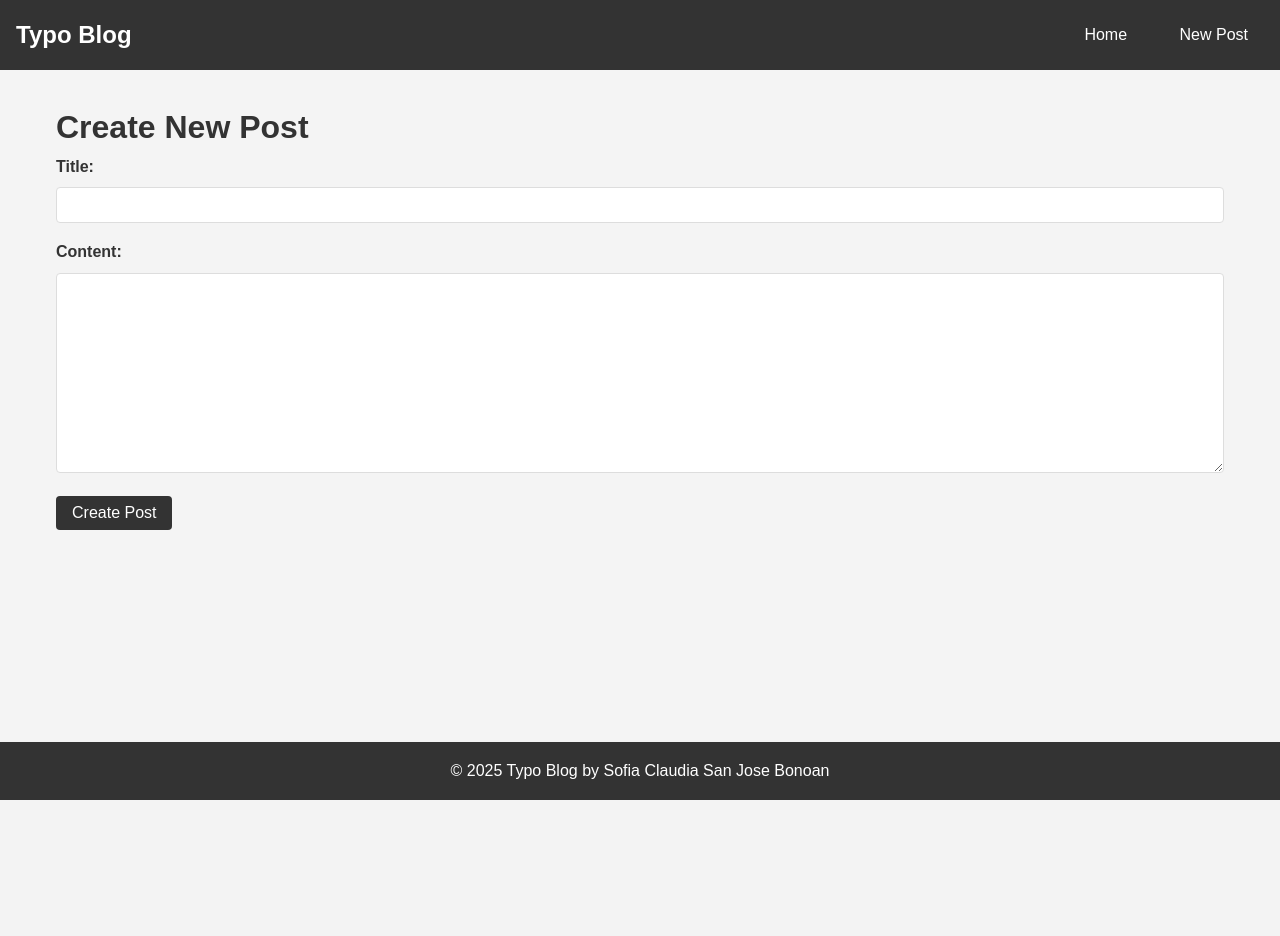
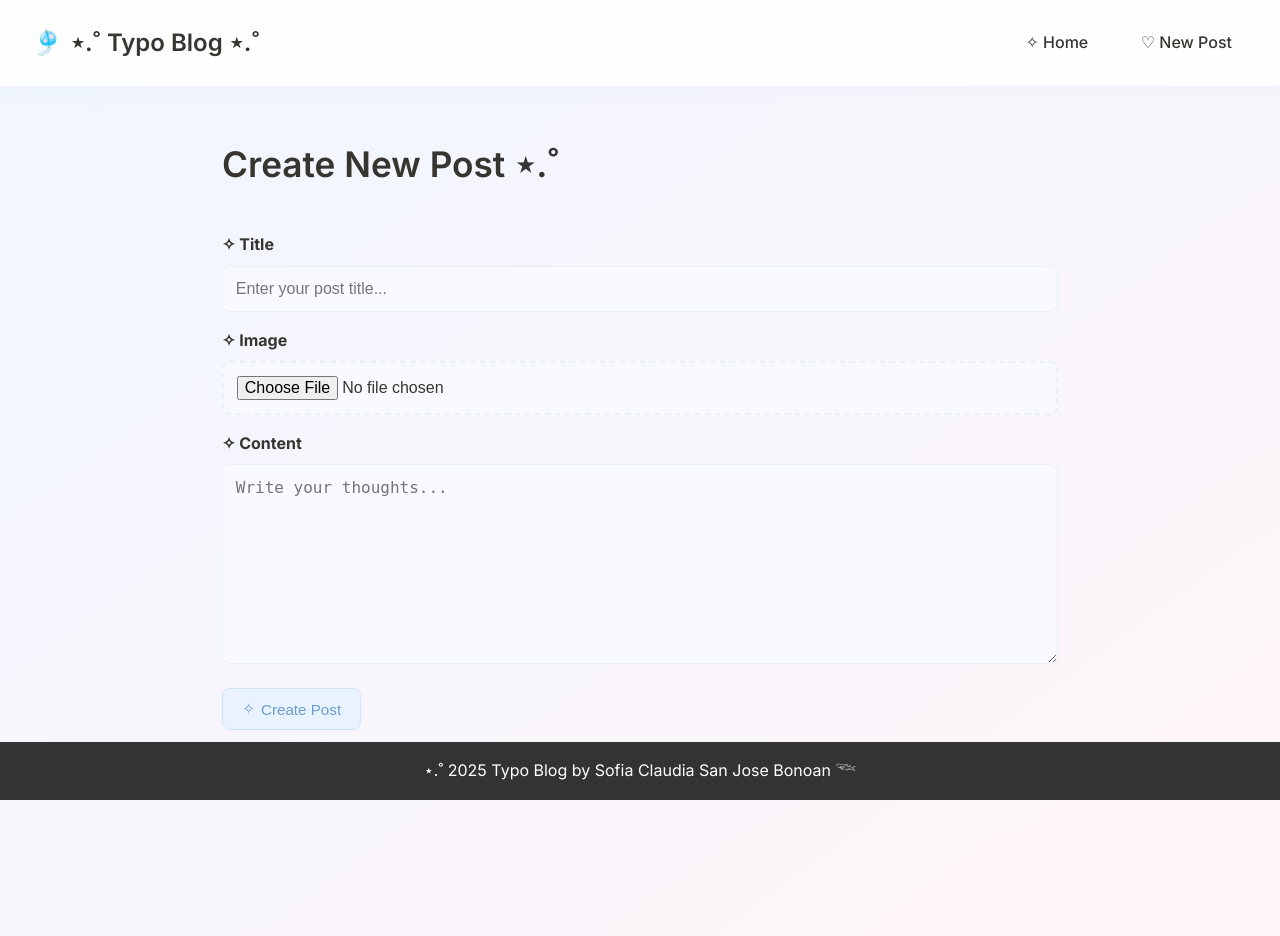
Before and after one commit to sofiasanjose/typo-blog-app, a Flask app: page /posts/new in a window 1280 px wide. Before the commit the page ends 800 px from the top, so only its background shows below. Run offline with Flask 3, Linux system fonts and the light colour scheme.

Commit message:
✨ Added aesthetic improvements: - Implemented beautiful Notion-like design - Added image upload functionality - Soft color scheme with pastels and gradients - Card-style post layout - Improved button styling with soft colors - Fixed navbar spacing issues - Added hover effects and animations

```diff
--- /dev/null
+++ b/requirements.txt
@@ -0,0 +1 @@
+flask
--- a/typo/app.py
+++ b/typo/app.py
@@ -1,27 +1,36 @@
-from flask import Flask, jsonify, request, render_template, redirect, url_for
+from flask import Flask, jsonify, request, render_template, redirect, url_for, send_from_directory
 from datetime import datetime
+from werkzeug.utils import secure_filename
 import json
 import os
 
 app = Flask(__name__)
+app.config['UPLOAD_FOLDER'] = os.path.join(os.path.dirname(__file__), 'static/uploads')
+app.config['MAX_CONTENT_LENGTH'] = 16 * 1024 * 1024  # 16MB max file size
+ALLOWED_EXTENSIONS = {'png', 'jpg', 'jpeg', 'gif'}
 
 # File path for JSON storage
 POSTS_FILE = os.path.join(os.path.dirname(__file__), 'posts.json')
 
 # Data model for a blog post
+def allowed_file(filename):
+    return '.' in filename and filename.rsplit('.', 1)[1].lower() in ALLOWED_EXTENSIONS
+
 class BlogPost:
-    def __init__(self, title, content, id=None, created_at=None):
+    def __init__(self, title, content, id=None, created_at=None, image_path=None):
         self.id = id if id else str(datetime.now().timestamp())
         self.title = title
         self.content = content
         self.created_at = created_at if created_at else datetime.now().isoformat()
+        self.image_path = image_path
 
     def to_dict(self):
         return {
             'id': self.id,
             'title': self.title,
             'content': self.content,
-            'created_at': self.created_at
+            'created_at': self.created_at,
+            'image_path': self.image_path
         }
 
     @classmethod
@@ -114,7 +123,7 @@ def update_post(post_id):
     return jsonify(post.to_dict())
 
 @app.route('/api/posts/<post_id>', methods=['DELETE'])
-def delete_post(post_id):
+def delete_post_api(post_id):
     # Find the post with the given ID
     post = next((post for post in posts if post.id == post_id), None)
     if post is None:
@@ -129,6 +138,22 @@ def delete_post(post_id):
     # Return success message
     return jsonify({'message': 'Post deleted successfully'}), 200
 
+@app.route('/posts/<post_id>/delete', methods=['POST'])
+def delete_post(post_id):
+    # Find the post with the given ID
+    post = next((post for post in posts if post.id == post_id), None)
+    if post is None:
+        return "Post not found!", 404
+
+    # Remove the post from the list
+    posts.remove(post)
+
+    # Save to JSON file
+    save_posts(posts)
+
+    # Redirect back to home page
+    return redirect(url_for('home'))
+
 # Frontend routes
 @app.route('/posts/new', methods=['GET'])
 def create_post_page():
@@ -142,7 +167,17 @@ def create_post_submit():
     if not title or not content:
         return "Title and content are required!", 400
 
-    new_post = BlogPost(title, content)
+    image_path = None
+    if 'image' in request.files:
+        file = request.files['image']
+        if file and allowed_file(file.filename):
+            filename = secure_filename(file.filename)
+            timestamp = datetime.now().strftime('%Y%m%d-%H%M%S')
+            filename = f"{timestamp}-{filename}"
+            file.save(os.path.join(app.config['UPLOAD_FOLDER'], filename))
+            image_path = f"uploads/{filename}"
+
+    new_post = BlogPost(title, content, image_path=image_path)
     posts.append(new_post)
     save_posts(posts)
 
--- a/typo/posts.json
+++ b/typo/posts.json
@@ -1,10 +1,4 @@
 [
-  {
-    "id": "1758471455.893592",
-    "title": "Test Title",
-    "content": "Test Content",
-    "created_at": "2025-09-21T18:17:35.893606"
-  },
   {
     "id": "1758471460.739779",
     "title": "Test Title",
--- a/typo/static/css/style.css
+++ b/typo/static/css/style.css
@@ -1,3 +1,6 @@
+/* Import Google Fonts */
+@import url('https://fonts.googleapis.com/css2?family=Inter:wght@300;400;500;600;700&display=swap');
+
 /* Reset and base styles */
 * {
     margin: 0;
@@ -6,62 +9,123 @@
 }
 
 body {
-    font-family: 'Arial', sans-serif;
+    font-family: 'Inter', sans-serif;
     line-height: 1.6;
-    background-color: #f4f4f4;
-    color: #333;
+    background: linear-gradient(to bottom right, #f0f6ff, #fff5f9);
+    color: #37352f;
+    min-height: 100vh;
 }
 
 /* Navigation */
 .navbar {
-    background-color: #333;
-    color: white;
-    padding: 1rem;
+    background-color: rgba(255, 255, 255, 0.9);
+    backdrop-filter: blur(10px);
+    padding: 1.5rem 2rem;
     display: flex;
     justify-content: space-between;
     align-items: center;
+    border-bottom: 1px solid rgba(230, 240, 255, 0.5);
+    position: fixed;
+    top: 0;
+    left: 0;
+    right: 0;
+    width: 100%;
+    z-index: 1000;
+    box-shadow: 0 2px 20px rgba(176, 190, 197, 0.1);
 }
 
 .nav-brand a {
-    color: white;
+    color: #37352f;
     font-size: 1.5rem;
     text-decoration: none;
-    font-weight: bold;
+    font-weight: 600;
+    display: flex;
+    align-items: center;
+    gap: 8px;
+}
+
+.nav-brand a:before {
+    content: "🎐";
 }
 
 .nav-links a {
-    color: white;
+    color: #37352f;
     text-decoration: none;
     padding: 0.5rem 1rem;
     margin-left: 1rem;
-    border-radius: 4px;
-    transition: background-color 0.3s;
+    border-radius: 6px;
+    transition: all 0.3s ease;
+    font-weight: 500;
 }
 
 .nav-links a:hover {
-    background-color: #555;
+    background-color: #f0efed;
 }
 
 /* Container */
 .container {
-    max-width: 1200px;
-    margin: 2rem auto;
-    padding: 0 1rem;
+    max-width: 900px;
+    margin: 8.5rem auto 4rem;
+    padding: 0 2rem;
+}
+
+.page-title {
+    font-size: 2.2rem;
+    margin-bottom: 2.5rem;
+    font-weight: 600;
+    display: flex;
+    align-items: center;
+    gap: 12px;
+    color: #37352f;
 }
 
 /* Posts */
 .post {
     background: white;
-    border-radius: 8px;
-    padding: 1.5rem;
-    margin-bottom: 1.5rem;
-    box-shadow: 0 2px 4px rgba(0,0,0,0.1);
+    border-radius: 16px;
+    padding: 2rem;
+    margin-bottom: 2rem;
+    box-shadow: 0 4px 20px rgba(176, 190, 197, 0.1);
+    transition: all 0.3s ease;
+    border: 1px solid #e8f0f8;
+    display: grid;
+    grid-template-columns: 1fr;
+    gap: 1.5rem;
+    overflow: hidden;
+}
+
+.post:hover {
+    transform: translateY(-2px);
+    box-shadow: 0 6px 24px rgba(176, 190, 197, 0.2);
+    border-color: #d8e8f7;
 }
 
 .post-title {
-    font-size: 1.8rem;
-    color: #333;
+    font-size: 1.5rem;
+    color: #37352f;
     margin-bottom: 0.5rem;
+    font-weight: 600;
+    display: flex;
+    align-items: center;
+    gap: 8px;
+}
+
+.post-image {
+    width: 100%;
+    border-radius: 12px;
+    overflow: hidden;
+    margin-bottom: 1rem;
+}
+
+.post-image img {
+    width: 100%;
+    height: 200px;
+    object-fit: cover;
+    transition: transform 0.3s ease;
+}
+
+.post:hover .post-image img {
+    transform: scale(1.02);
 }
 
 .post-meta {
@@ -86,12 +150,25 @@ label {
 }
 
 input[type="text"],
-textarea {
+textarea,
+.file-input {
     width: 100%;
-    padding: 0.5rem;
-    border: 1px solid #ddd;
-    border-radius: 4px;
+    padding: 0.8rem;
+    border: 1px solid #e8f0f8;
+    border-radius: 8px;
     font-size: 1rem;
+    background: #f8faff;
+    transition: all 0.3s ease;
+}
+
+.file-input {
+    border: 2px dashed #e8f0f8;
+    cursor: pointer;
+}
+
+.file-input:hover {
+    border-color: #d1e3f9;
+    background: #f0f6ff;
 }
 
 textarea {
@@ -100,32 +177,51 @@ textarea {
 
 /* Buttons */
 .btn {
-    display: inline-block;
-    padding: 0.5rem 1rem;
+    display: inline-flex;
+    align-items: center;
+    gap: 6px;
+    padding: 0.7rem 1.2rem;
     border: none;
-    border-radius: 4px;
+    border-radius: 8px;
     cursor: pointer;
     text-decoration: none;
-    font-size: 1rem;
-    transition: background-color 0.3s;
+    font-size: 0.95rem;
+    font-weight: 500;
+    transition: all 0.3s ease;
+    min-width: 120px;
+    justify-content: center;
 }
 
 .btn-primary {
-    background-color: #333;
-    color: white;
+    background-color: #e8f3ff;
+    color: #6e9cd2;
+    border: 1px solid #d1e3f9;
 }
 
 .btn-primary:hover {
-    background-color: #555;
+    background-color: #d1e3f9;
+    transform: translateY(-1px);
+}
+
+.btn-primary:before {
+    content: "✧";
+    color: #6e9cd2;
 }
 
 .btn-danger {
-    background-color: #dc3545;
-    color: white;
+    background-color: #fff0f3;
+    color: #e4a0ab;
+    border: 1px solid #fde2e8;
 }
 
 .btn-danger:hover {
-    background-color: #c82333;
+    background-color: #fde2e8;
+    transform: translateY(-1px);
+}
+
+.btn-danger:before {
+    content: "✧";
+    color: #e4a0ab;
 }
 
 /* Footer */
--- a/typo/templates/base.html
+++ b/typo/templates/base.html
@@ -3,17 +3,18 @@
 <head>
     <meta charset="UTF-8">
     <meta name="viewport" content="width=device-width, initial-scale=1.0">
-    <title>{% block title %}Typo Blog{% endblock %}</title>
+    <title>{% block title %}✧ Typo Blog{% endblock %}</title>
     <link rel="stylesheet" href="{{ url_for('static', filename='css/style.css') }}">
+    <link href="https://fonts.googleapis.com/css2?family=Inter:wght@300;400;500;600;700&display=swap" rel="stylesheet">
 </head>
 <body>
     <nav class="navbar">
         <div class="nav-brand">
-            <a href="{{ url_for('home') }}">Typo Blog</a>
+            <a href="{{ url_for('home') }}">⋆.˚ Typo Blog ⋆.˚</a>
         </div>
         <div class="nav-links">
-            <a href="{{ url_for('home') }}">Home</a>
-            <a href="{{ url_for('create_post_page') }}">New Post</a>
+            <a href="{{ url_for('home') }}">✧ Home</a>
+            <a href="{{ url_for('create_post_page') }}">♡ New Post</a>
         </div>
     </nav>
 
@@ -23,7 +24,7 @@
     </main>
 
     <footer>
-        <p>&copy; 2025 Typo Blog by Sofia Claudia San Jose Bonoan</p>
+        <p>⋆.˚ 2025 Typo Blog by Sofia Claudia San Jose Bonoan 𓆝</p>
     </footer>
 </body>
 </html>
--- a/typo/templates/create.html
+++ b/typo/templates/create.html
@@ -1,18 +1,24 @@
 {% extends "base.html" %}
 
-{% block title %}Create New Post - Typo Blog{% endblock %}
+{% block title %}✧ Create New Post - Typo Blog{% endblock %}
 
 {% block content %}
-    <h1>Create New Post</h1>
-    <form action="{{ url_for('create_post_submit') }}" method="POST">
+    <h1 class="page-title">Create New Post ⋆.˚</h1>
+    <div class="form-container">
+        <form action="{{ url_for('create_post_submit') }}" method="POST" enctype="multipart/form-data">
             <div class="form-group">
-            <label for="title">Title:</label>
-            <input type="text" id="title" name="title" required>
+                <label for="title">✧ Title</label>
+                <input type="text" id="title" name="title" required placeholder="Enter your post title...">
             </div>
             <div class="form-group">
-            <label for="content">Content:</label>
-            <textarea id="content" name="content" required></textarea>
+                <label for="image">✧ Image</label>
+                <input type="file" id="image" name="image" accept="image/*" class="file-input">
+            </div>
+            <div class="form-group">
+                <label for="content">✧ Content</label>
+                <textarea id="content" name="content" required placeholder="Write your thoughts..."></textarea>
             </div>
             <button type="submit" class="btn btn-primary">Create Post</button>
         </form>
+    </div>
 {% endblock %}
```
Also changed, not shown: typo/templates/edit.html (+8 -4 lines), typo/templates/index.html (+13 -6 lines). Lines whose indentation alone changed are shown as unchanged.
